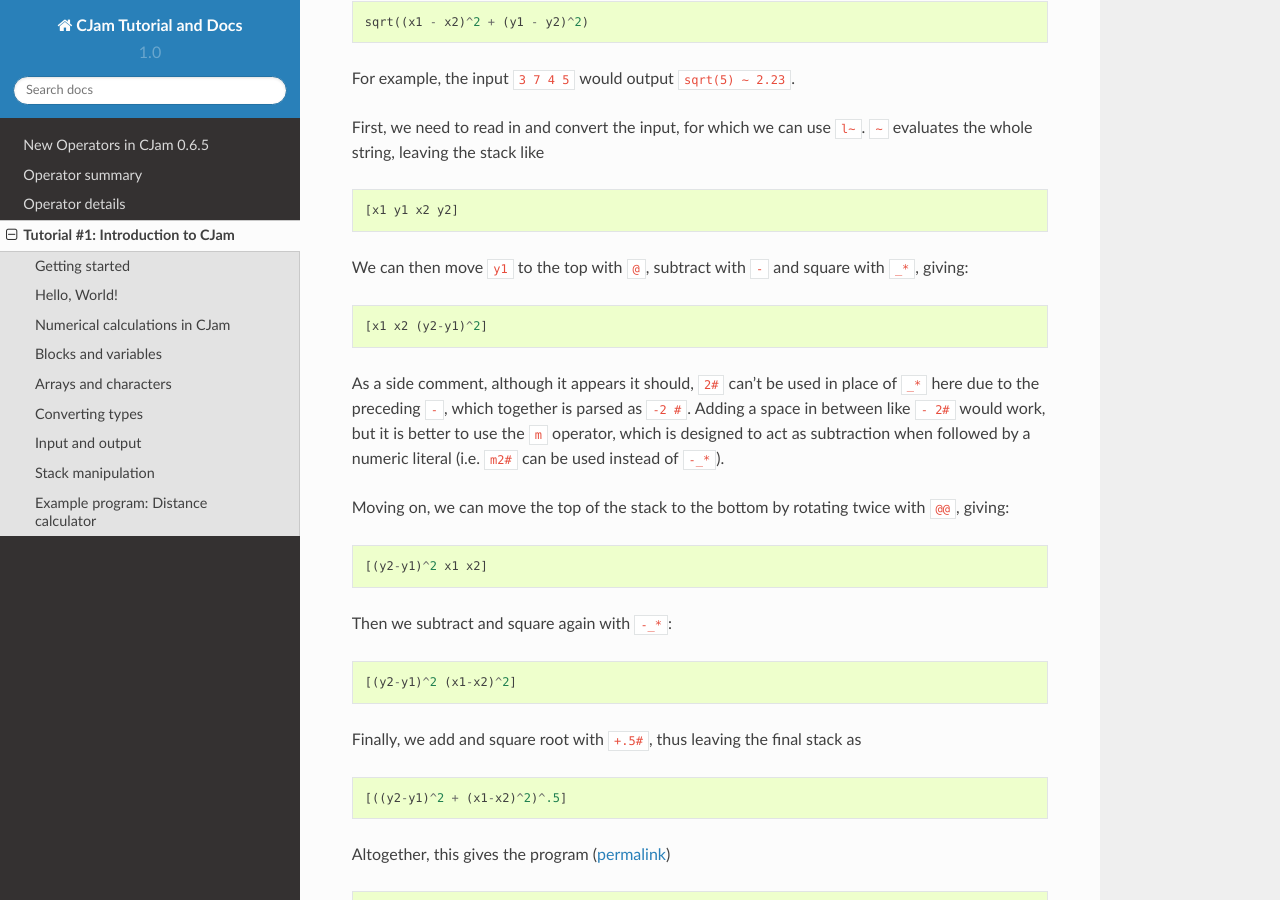
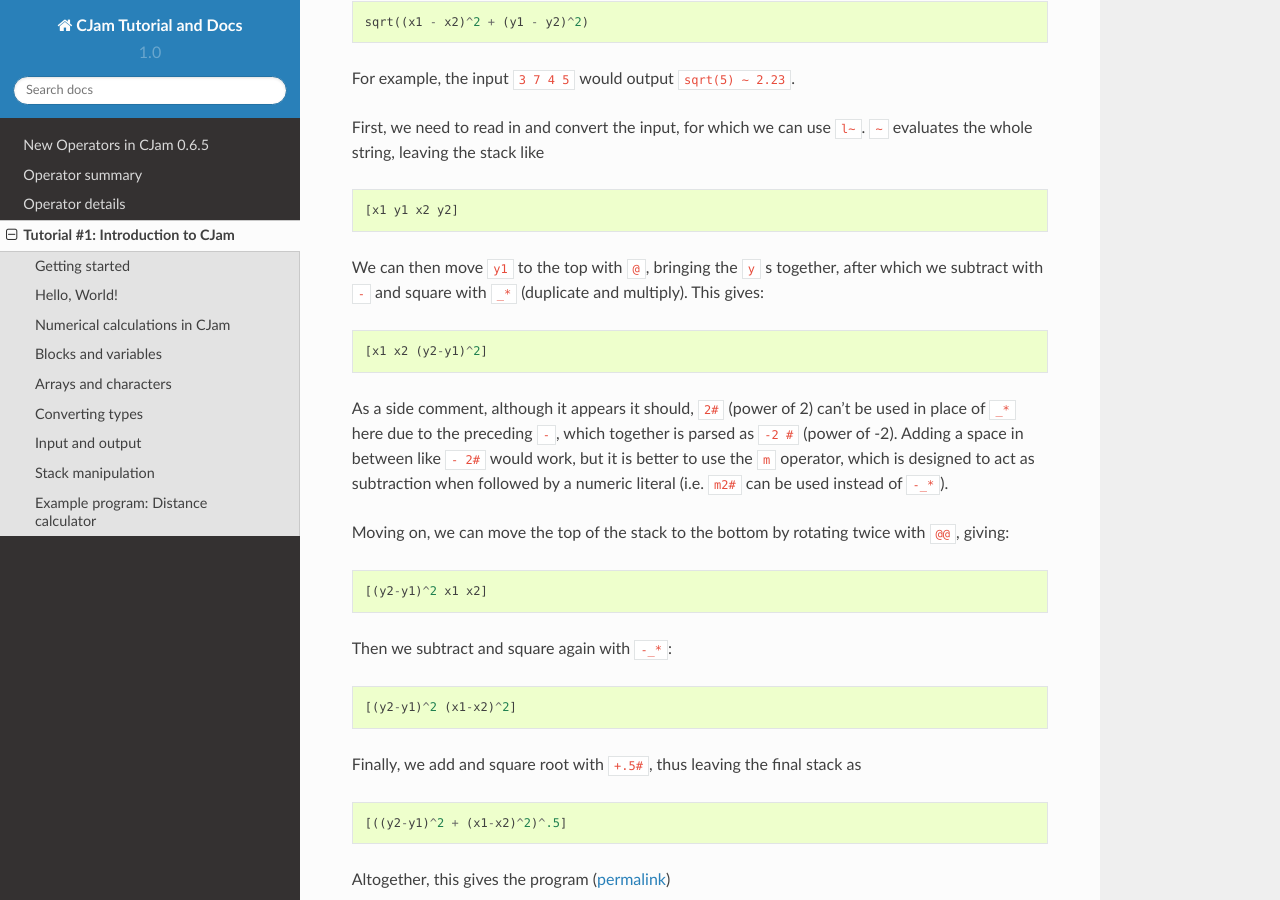
Before and after one commit to Sp3000/CJam, a Sphinx documentation site: the page built from docs/intro.rst, in a window 1280 px wide and 900 px high, scrolled down 5507 px. Built offline with Sphinx 7.4.7 and the Read the Docs theme 2.0.0, drawn with Linux system fonts in a browser that asks for light colours.

Commit message:
More detail

```diff
--- a/docs/intro.rst
+++ b/docs/intro.rst
@@ -190,11 +190,11 @@
 
     [x1 y1 x2 y2]
 
-We can then move ``y1`` to the top with ``@``, subtract with ``-`` and square with ``_*``, giving: ::
+We can then move ``y1`` to the top with ``@``, bringing the ``y`` s together, after which we subtract with ``-`` and square with ``_*`` (duplicate and multiply). This gives: ::
 
     [x1 x2 (y2-y1)^2]
 
-As a side comment, although it appears it should, ``2#`` can't be used in place of ``_*`` here due to the preceding ``-``, which together is parsed as ``-2 #``. Adding a space in between like ``- 2#`` would work, but it is better to use the ``m`` operator, which is designed to act as subtraction when followed by a numeric literal (i.e. ``m2#`` can be used instead of ``-_*``).
+As a side comment, although it appears it should, ``2#`` (power of 2) can't be used in place of ``_*`` here due to the preceding ``-``, which together is parsed as ``-2 #`` (power of -2). Adding a space in between like ``- 2#`` would work, but it is better to use the ``m`` operator, which is designed to act as subtraction when followed by a numeric literal (i.e. ``m2#`` can be used instead of ``-_*``).
 
 Moving on, we can move the top of the stack to the bottom by rotating twice with ``@@``, giving: ::
 
```
Also changed, not shown: 5 other files.
